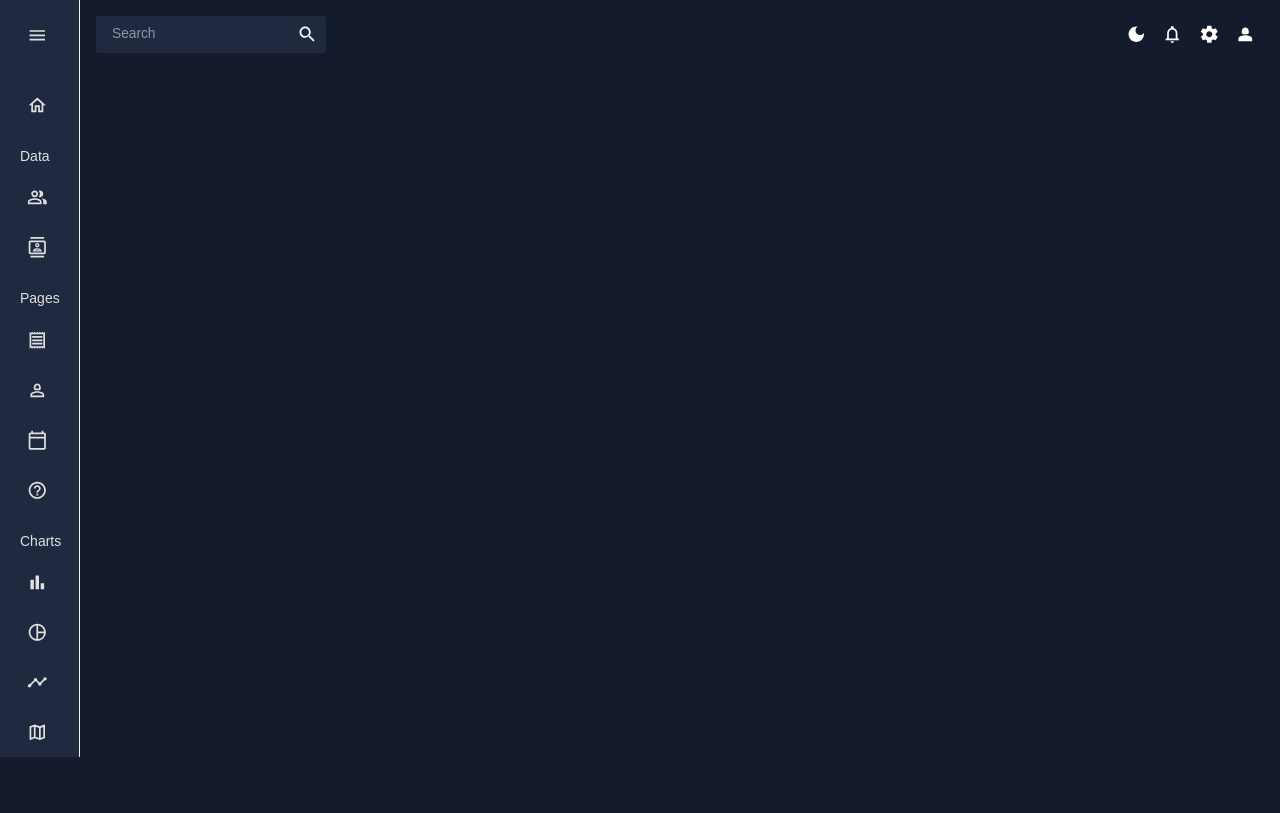
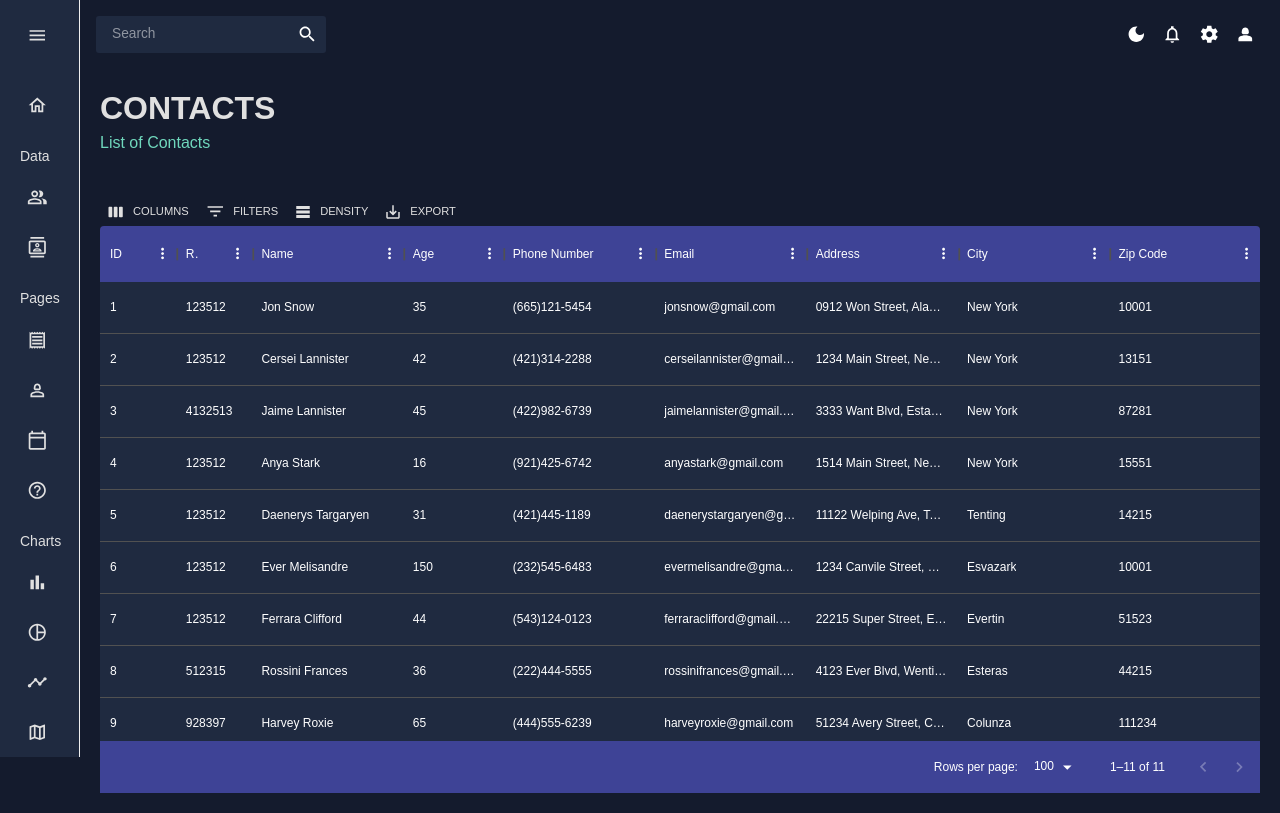
Before and after one commit to HadeerHassan28/DashBoard, a React (Vite) app in the folder Front-end/DashBoard/DashBoard/: page /contacts in a window 1280 px wide. Built offline with nearby package versions, Linux system fonts and the light colour scheme; the HTML template or start-up script is replaced by a standard one.

Commit message:
Contacts table is done

```diff
--- a/Front-end/DashBoard/DashBoard/src/screen/contacts/Contacts.jsx
+++ b/Front-end/DashBoard/DashBoard/src/screen/contacts/Contacts.jsx
@@ -1,7 +1,96 @@
 import React from "react";
+import { Box, useTheme } from "@mui/material";
+import { DataGrid, GridToolbar } from "@mui/x-data-grid";
+import { token } from "../../theme";
+import { mockDataContacts } from "../../Data/mockData";
 
-const Contacts = () => {
-  return <div></div>;
+import Header from "../../component/Header";
+
+const Team = () => {
+  const theme = useTheme();
+  const colors = token(theme.palette.mode);
+  const columns = [
+    { field: "id", headerName: "ID", flex: 0.5 },
+    { field: "registrarId", headerName: "Registrar ID", flex: 0.5 },
+    {
+      field: "name",
+      headerName: "Name",
+      flex: 1,
+      cellClassNmae: "name-col--cell",
+    },
+    {
+      field: "age",
+      headerName: "Age",
+      type: "number",
+      headerAlign: "left",
+      align: "left",
+    },
+    {
+      field: "phone",
+      headerName: "Phone Number",
+      flex: 1,
+    },
+    {
+      field: "email",
+      headerName: "Email",
+      flex: 1,
+    },
+    {
+      field: "address",
+      headerName: "Address",
+      flex: 1,
+    },
+    {
+      field: "city",
+      headerName: "City",
+      flex: 1,
+    },
+    {
+      field: "zipCode",
+      headerName: "Zip Code",
+      flex: 1,
+    },
+  ];
+  return (
+    <Box m="20px">
+      <Header title="CONTACTS" subTitle="List of Contacts" />
+      <Box
+        m="40px 0 0 0"
+        height="75vh"
+        sx={{
+          "& .MuiDataGrid-root": {
+            border: "none",
+          },
+          "& .MuiDataGrid-cell": {
+            borderBottom: "none",
+          },
+          "& .MuiDataGrid-columnHeaders": {
+            background: colors.blueAccent[700],
+            borderBottom: "none",
+          },
+          "& .MuiDataGrid-virtualScroller": {
+            background: colors.primary[400],
+          },
+          "& .MuiDataGrid-footerContainer": {
+            background: colors.blueAccent[700],
+            borderTop: "none",
+          },
+          "& .MuiDataGrid-toolbarContainer .MuiButton-text": {
+            color: `${colors.gray[100]} !important`,
+          },
+          "& .name-col--cell": {
+            color: colors.greenAccent[300],
+          },
+        }}
+      >
+        <DataGrid
+          rows={mockDataContacts}
+          columns={columns}
+          slots={{ toolbar: GridToolbar }}
+        />
+      </Box>
+    </Box>
+  );
 };
 
-export default Contacts;
+export default Team;
```
